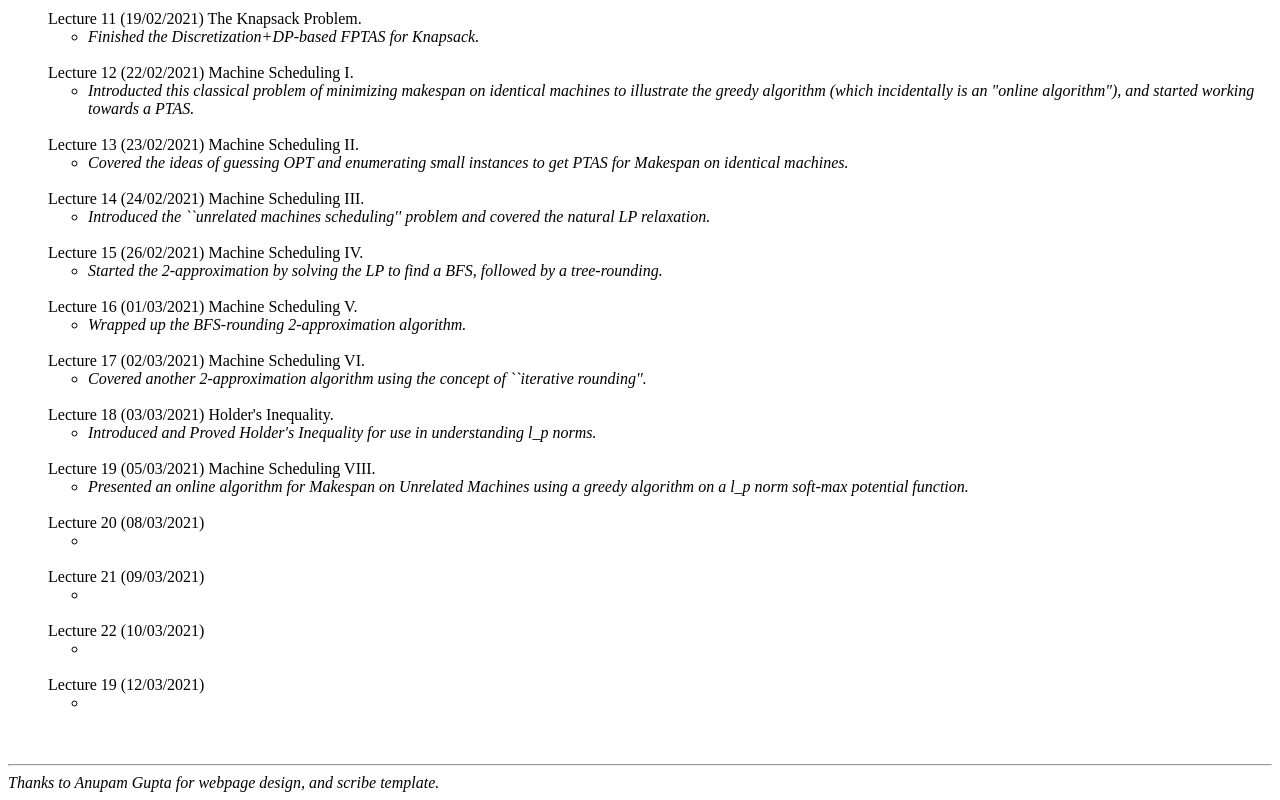
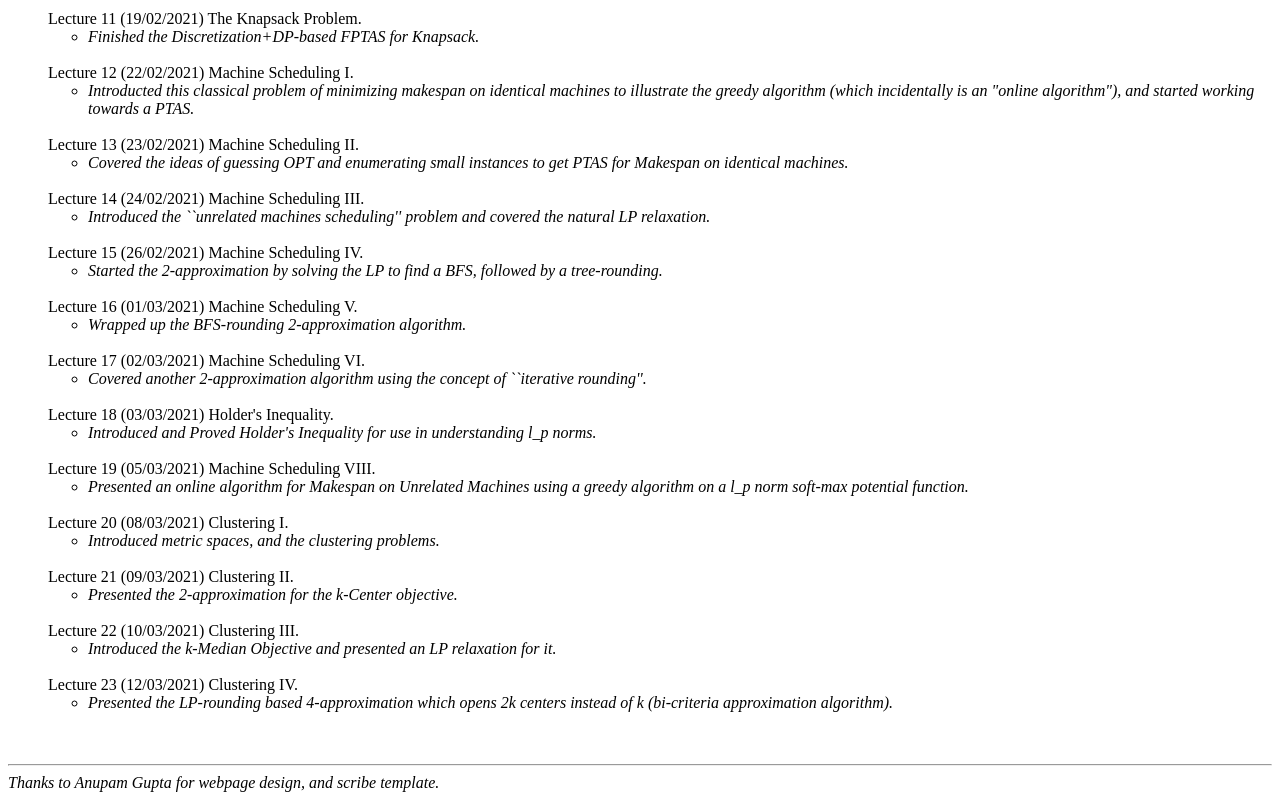
Before and after one commit to rakri/rakri.github.io, a plain HTML site: page 2021spring/index.html in a window 1280 px wide. Shown: the part 991-1791 px from the top of the page. Drawn offline with Linux system fonts and the light colour scheme; a script that the page names is missing.

Commit message:
added march new week

```diff
--- a/2021spring/index.html
+++ b/2021spring/index.html
@@ -198,31 +198,61 @@ h3 {color: #444444;}
 
 
 
-<li><b> </b> Lecture  20 (08/03/2021)
+<li><b> </b> Lecture  20 (08/03/2021) Clustering I.
+ <i><ul>
+   <li> Introduced metric spaces, and the clustering problems.</li>
+ </ul></i>
+</li>
+ <br>
+<li><b> </b> Lecture  21 (09/03/2021) Clustering II.
+ <i><ul>
+   <li> Presented the 2-approximation for the k-Center objective.</li>
+ </ul></i>
+</li>
+ <br>
+<li><b> </b> Lecture  22 (10/03/2021) Clustering III.
+ <i><ul>
+   <li> Introduced the k-Median Objective and presented an LP relaxation for it.</li>
+ </ul></i>
+</li>
+ <br>
+
+<li><b> </b> Lecture  23 (12/03/2021) Clustering IV.
+ <i><ul>
+   <li> Presented the LP-rounding based 4-approximation which opens 2k centers instead of k (bi-criteria approximation algorithm).</li>
+ </ul></i>
+</li>
+ <br>
+
+ <!--
+
+<li><b> </b> Lecture  24 (15/03/2021)
  <i><ul>
    <li> </li>
  </ul></i>
 </li>
  <br>
-<li><b> </b> Lecture  21 (09/03/2021)
+<li><b> </b> Lecture  25 (16/03/2021)
  <i><ul>
    <li> </li>
  </ul></i>
 </li>
  <br>
-<li><b> </b> Lecture  22 (10/03/2021)
+<li><b> </b> Lecture  26 (17/03/2021)
  <i><ul>
    <li> </li>
  </ul></i>
 </li>
  <br>
 
-<li><b> </b> Lecture  19 (12/03/2021)
+<li><b> </b> Lecture  27 (19/03/2021)
  <i><ul>
    <li> </li>
  </ul></i>
 </li>
  <br>
+
+ -->
 
 <br>
 
```
